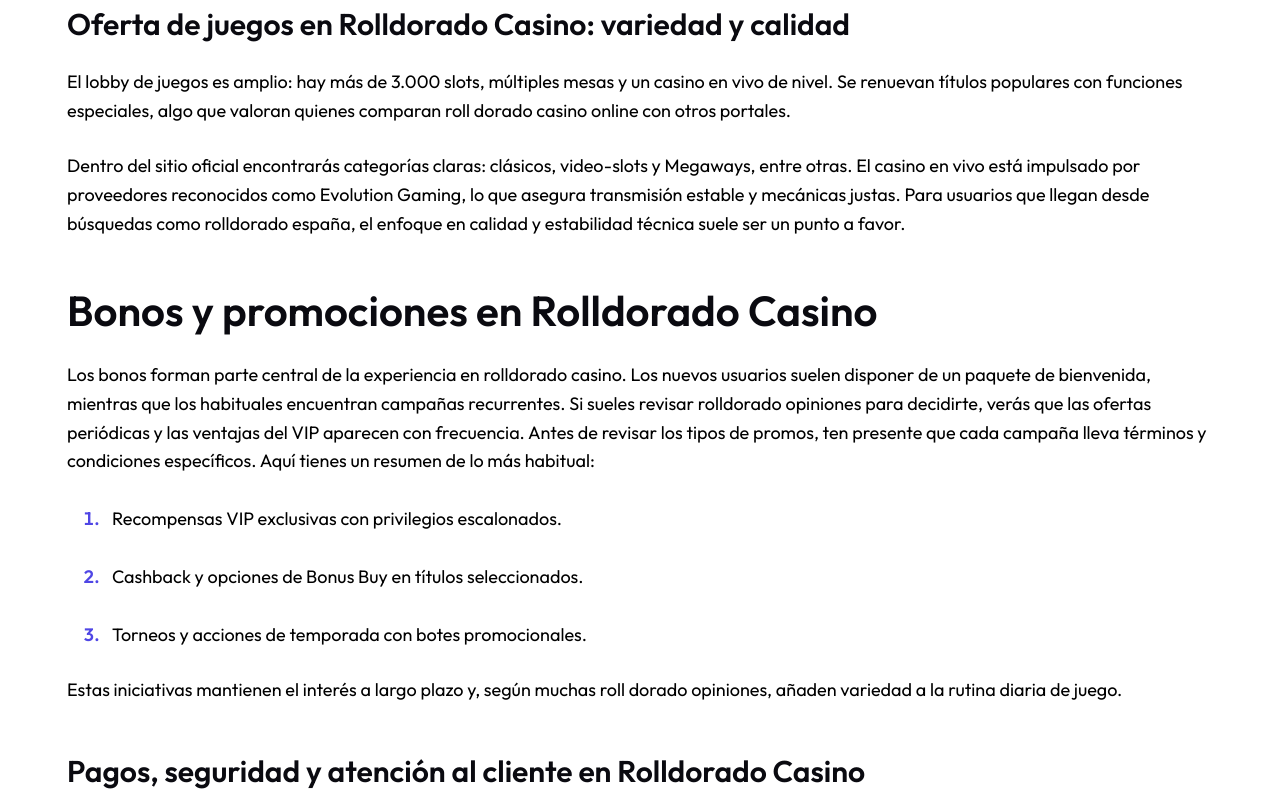
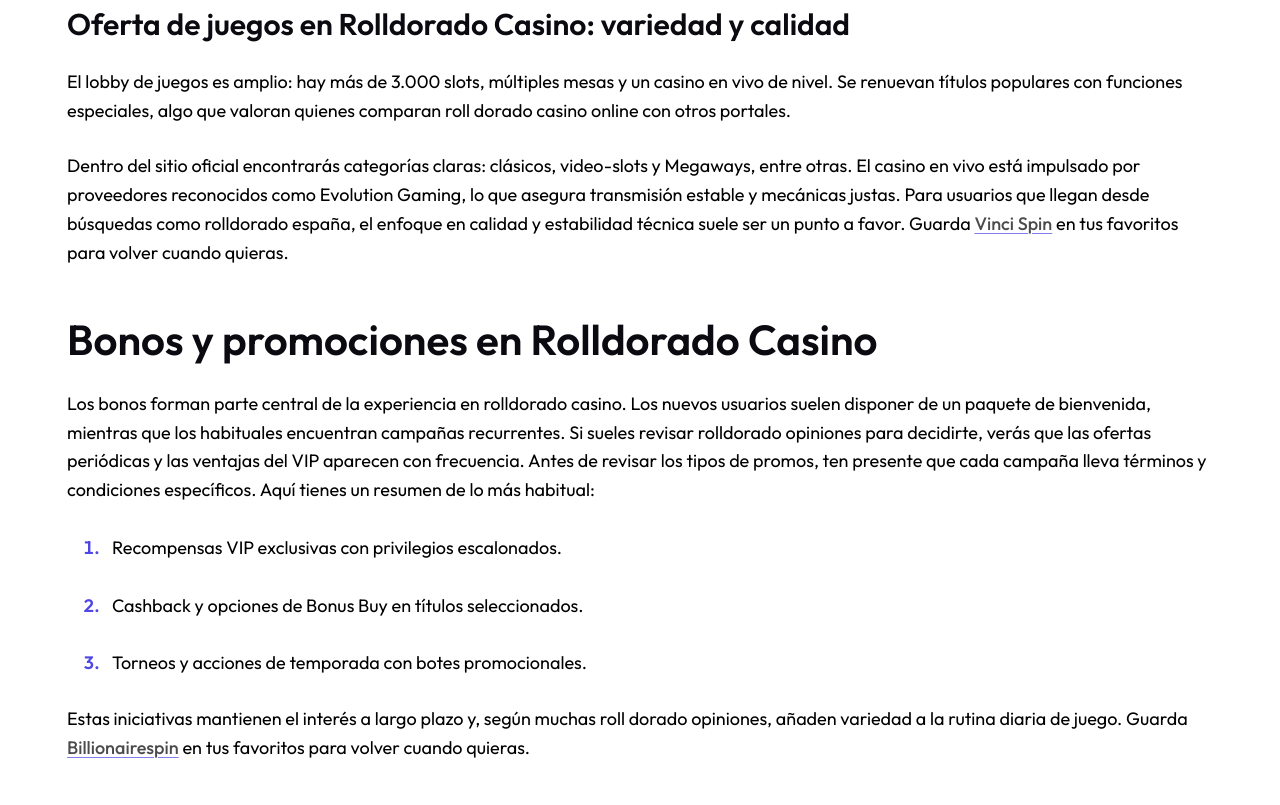
Before and after one commit to rio-97/rolldorado-app.es, a plain HTML site: page index.html in a window 1280 px wide. Shown: the part 1881-2686 px from the top of the page. Drawn offline with Linux system fonts and the light colour scheme.

Commit message:
Update index.html

```diff
--- a/index.html
+++ b/index.html
@@ -251,7 +251,7 @@ video-slots y Megaways, entre otras. El casino en vivo está impulsado
 por proveedores reconocidos como Evolution Gaming, lo que asegura
 transmisión estable y mecánicas justas. Para usuarios que llegan desde
 búsquedas como rolldorado españa, el enfoque en calidad y estabilidad
-técnica suele ser un punto a favor.</p>
+técnica suele ser un punto a favor. Guarda <a href="https://vincispin.com.es">Vinci Spin</a> en tus favoritos para volver cuando quieras.</p>
 <h2 id="bonos-y-promociones-en-rolldorado-casino">Bonos y promociones en Rolldorado Casino</h2>
 <p>Los bonos forman parte central de la experiencia en rolldorado casino.
 Los nuevos usuarios suelen disponer de un paquete de bienvenida,
@@ -273,7 +273,7 @@ habitual:</p>
 </li>
 </ol>
 <p>Estas iniciativas mantienen el interés a largo plazo y, según muchas
-roll dorado opiniones, añaden variedad a la rutina diaria de juego.</p>
+roll dorado opiniones, añaden variedad a la rutina diaria de juego. Guarda <a href="https://billionairespin.es">Billionairespin</a> en tus favoritos para volver cuando quieras.</p>
 <h3 id="pagos-seguridad-y-atención-al-cliente-en-rolldorado-casino">Pagos, seguridad y atención al cliente en Rolldorado Casino</h3>
 <p>Para quienes comparan alternativas como roll dorado casino y otras
 marcas, los pagos y la seguridad son decisivos. En este sitio
```
